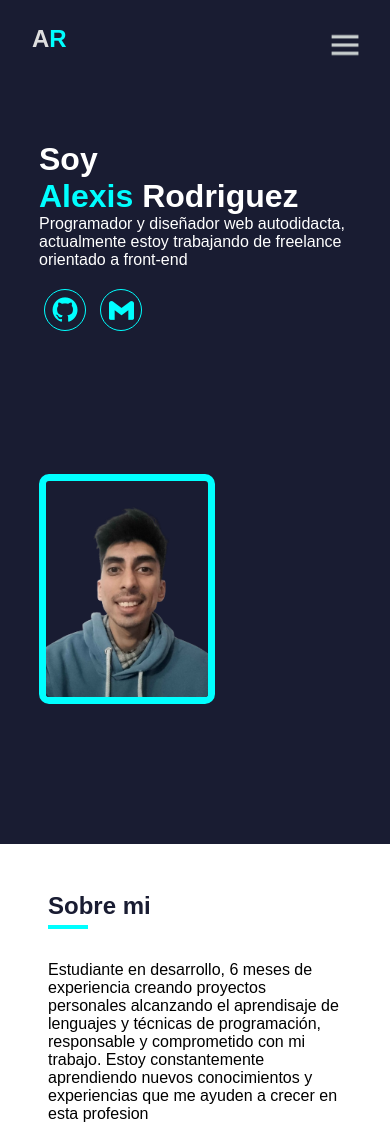
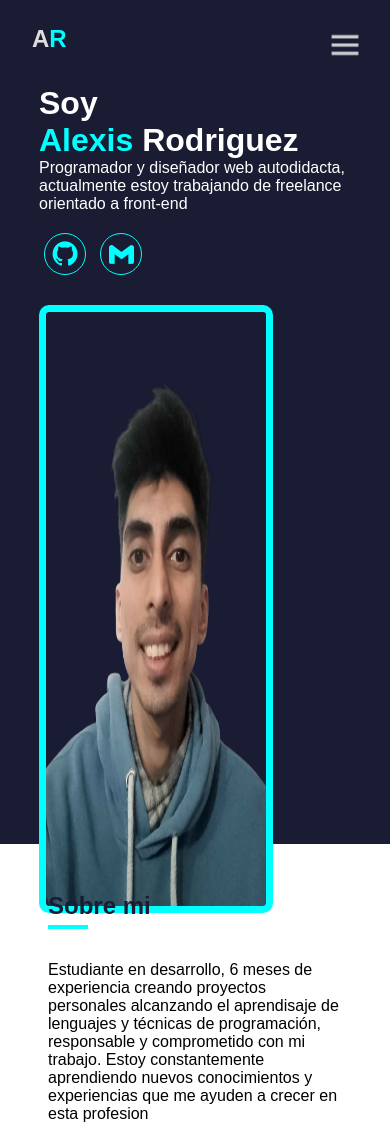
Before and after one commit to alexisrr11/RodriguezAlexis, a PHP site: page / in a window 390 px wide. Shown: the top 1126 px of the page. Run offline with PHP 8.4, Linux system fonts and the light colour scheme.

Commit message:
Update style20241112.css

```diff
--- a/style20241112.css
+++ b/style20241112.css
@@ -561,6 +561,10 @@ span {
         color: #191c32;
         font-size: 0.9em;
     }
+    .main img {
+        width: 60vw;
+        height: 90%;
+    }
     .service_title {
         margin: 0;
         padding: 0;
```
